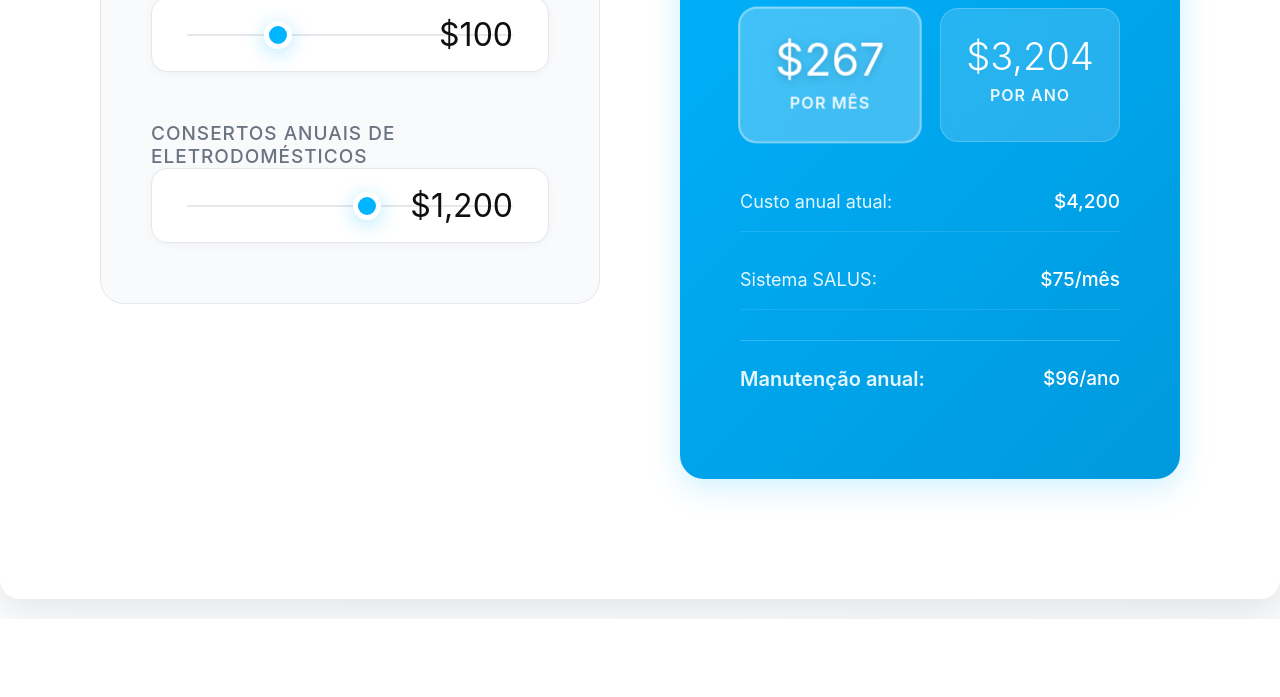
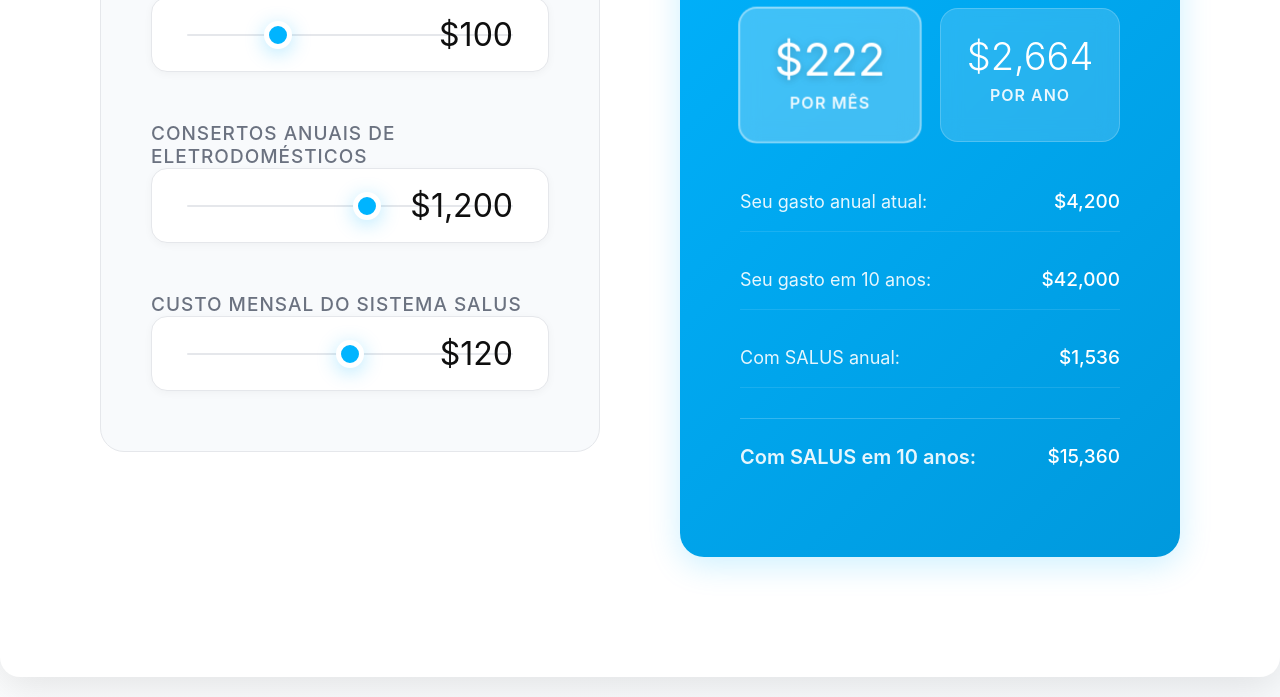
Before and after one commit to saluswater/calculadora, a plain HTML site: page index.html in a window 1280 px wide. Shown: the part 690-1387 px from the top of the page. Before the commit the page ends 1309 px from the top, so only its background shows below. Drawn offline with Linux system fonts and the light colour scheme.

Commit message:
V2 do app atualizado calculo com range de credito

```diff
--- a/index.html
+++ b/index.html
@@ -821,7 +821,7 @@
     <div class="app">
         <header class="controls">
             <button class="control-button" onclick="toggleLanguage()" aria-label="Toggle language" id="lang-toggle">
-                PT
+                EN
             </button>
             <button class="control-button" onclick="toggleTheme()" aria-label="Toggle theme" id="theme-toggle">
                 🌙
@@ -874,39 +874,56 @@
                             <div class="slider-value" id="repair-value">$1,200</div>
                         </div>
                     </div>
+
+                    <div class="input-group">
+                        <label class="input-label" id="label-salus">Custo mensal do sistema SALUS</label>
+                        <div class="slider-container">
+                            <input type="range"
+                                class="slider"
+                                min="100"
+                                max="140"
+                                value="120"
+                                id="salus-monthly">
+                            <div class="slider-value" id="salus-value">$120</div>
+                        </div>
+                    </div>
                 </div>
 
                 <div class="results-panel">
                     <h3 class="results-title" id="results-title">Economia em 10 Anos</h3>
 
                     <div class="savings-display">
-                        <div class="savings-amount" id="total-savings">$56,040</div>
+                        <div class="savings-amount" id="total-savings"></div>
                         <div class="savings-period" id="savings-period">Total Economizado</div>
                     </div>
 
                     <div class="savings-highlights">
                         <div class="savings-card monthly-highlight">
-                            <div class="savings-card-value" id="monthly-savings-highlight">$467</div>
+                            <div class="savings-card-value" id="monthly-savings-highlight"></div>
                             <div class="savings-card-label" id="monthly-label">Por Mês</div>
                         </div>
                         <div class="savings-card">
-                            <div class="savings-card-value" id="annual-savings-highlight">$5,604</div>
+                            <div class="savings-card-value" id="annual-savings-highlight"></div>
                             <div class="savings-card-label" id="annual-label">Por Ano</div>
                         </div>
                     </div>
 
                     <div class="breakdown">
                         <div class="breakdown-item">
-                            <span class="breakdown-label" id="label-current">Custo anual atual:</span>
-                            <span class="breakdown-value" id="current-cost">$6,040</span>
+                            <span class="breakdown-label" id="label-current-annual">Seu gasto anual atual:</span>
+                            <span class="breakdown-value" id="current-cost-annual"></span>
                         </div>
                         <div class="breakdown-item">
-                            <span class="breakdown-label" id="label-salus">Sistema SALUS:</span>
-                            <span class="breakdown-value" id="salus-cost">$75/mês</span>
+                            <span class="breakdown-label" id="label-current-10years">Seu gasto em 10 anos:</span>
+                            <span class="breakdown-value" id="current-cost-10years"></span>
                         </div>
                         <div class="breakdown-item">
-                            <span class="breakdown-label" id="label-maintenance">Manutenção anual:</span>
-                            <span class="breakdown-value">$96/ano</span>
+                            <span class="breakdown-label" id="label-salus-annual">Com SALUS anual:</span>
+                            <span class="breakdown-value" id="salus-cost-annual"></span>
+                        </div>
+                        <div class="breakdown-item">
+                            <span class="breakdown-label" id="label-salus-10years">Com SALUS em 10 anos:</span>
+                            <span class="breakdown-value" id="salus-cost-10years"></span>
                         </div>
                     </div>
                 </div>
@@ -922,28 +939,30 @@
                 labelWater: 'Gasto mensal com água engarrafada',
                 labelCleaning: 'Produtos de limpeza mensais',
                 labelRepair: 'Consertos anuais de eletrodomésticos',
+                labelSalus: 'Custo mensal do sistema SALUS',
                 resultsTitle: 'Economia em 10 Anos',
                 savingsPeriod: 'Total Economizado',
                 monthlyLabel: 'Por Mês',
                 annualLabel: 'Por Ano',
-                labelCurrent: 'Custo anual atual:',
-                labelSalus: 'Sistema SALUS:',
-                labelMaintenance: 'Manutenção anual:',
-                salusCost: '$75/mês'
+                labelCurrentAnnual: 'Seu gasto anual atual:',
+                labelCurrent10years: 'Seu gasto em 10 anos:',
+                labelSalusAnnual: 'Com SALUS anual:',
+                labelSalus10years: 'Com SALUS em 10 anos:'
             },
             'en': {
                 tagline: 'Water Purification Technology',
                 labelWater: 'Monthly Bottled Water Expense',
                 labelCleaning: 'Monthly Cleaning Products',
                 labelRepair: 'Annual Appliance Repairs',
+                labelSalus: 'Monthly SALUS System Cost',
                 resultsTitle: '10-Year Savings',
                 savingsPeriod: 'Total Saved',
                 monthlyLabel: 'Per Month',
                 annualLabel: 'Per Year',
-                labelCurrent: 'Current Annual Cost:',
-                labelSalus: 'SALUS System:',
-                labelMaintenance: 'Annual Maintenance:',
-                salusCost: '$75/month'
+                labelCurrentAnnual: 'Your current annual cost:',
+                labelCurrent10years: 'Your cost in 10 years:',
+                labelSalusAnnual: 'With SALUS annual:',
+                labelSalus10years: 'With SALUS in 10 years:'
             }
         };
 
@@ -976,7 +995,8 @@
             var langButton = document.getElementById('lang-toggle');
 
             body.className = body.className.replace(/lang-\w+/, 'lang-' + currentLang);
-            langButton.textContent = currentLang.toUpperCase();
+            // Botão mostra o idioma disponível para mudança, não o atual
+            langButton.textContent = currentLang === 'pt' ? 'EN' : 'PT';
 
             updateLanguage();
             try {
@@ -991,14 +1011,15 @@
             document.getElementById('label-water').textContent = t.labelWater;
             document.getElementById('label-cleaning').textContent = t.labelCleaning;
             document.getElementById('label-repair').textContent = t.labelRepair;
+            document.getElementById('label-salus').textContent = t.labelSalus;
             document.getElementById('results-title').textContent = t.resultsTitle;
             document.getElementById('savings-period').textContent = t.savingsPeriod;
             document.getElementById('monthly-label').textContent = t.monthlyLabel;
             document.getElementById('annual-label').textContent = t.annualLabel;
-            document.getElementById('label-current').textContent = t.labelCurrent;
-            document.getElementById('label-salus').textContent = t.labelSalus;
-            document.getElementById('label-maintenance').textContent = t.labelMaintenance;
-            document.getElementById('salus-cost').textContent = t.salusCost;
+            document.getElementById('label-current-annual').textContent = t.labelCurrentAnnual;
+            document.getElementById('label-current-10years').textContent = t.labelCurrent10years;
+            document.getElementById('label-salus-annual').textContent = t.labelSalusAnnual;
+            document.getElementById('label-salus-10years').textContent = t.labelSalus10years;
         }
 
         // Initialize saved preferences - Simple function
@@ -1016,158 +1037,93 @@
                 if (savedLang && (savedLang === 'pt' || savedLang === 'en')) {
                     currentLang = savedLang;
                     document.body.className = document.body.className.replace(/lang-\w+/, 'lang-' + currentLang);
-                    document.getElementById('lang-toggle').textContent = currentLang.toUpperCase();
+                    // Botão mostra o idioma disponível para mudança, não o atual
+                    document.getElementById('lang-toggle').textContent = currentLang === 'pt' ? 'EN' : 'PT';
                     updateLanguage();
+                } else {
+                    // Inicialização padrão - começa em PT, botão mostra EN
+                    document.getElementById('lang-toggle').textContent = 'EN';
                 }
             } catch(e) {
                 console.log('LocalStorage not available');
             }
         }
 
-        // Calculator variables
-        var waterSlider, cleaningSlider, repairSlider;
-        var waterValue, cleaningValue, repairValue;
-        var totalSavings, currentCost, monthlySavingsHighlight, annualSavingsHighlight;
-        var salusMonthlyCost = 75;
-        var salusAnnualMaintenance = 96;
+        // ------- util -------
+        const fmtUSD0 = n => n.toLocaleString('en-US', { style:'currency', currency:'USD', maximumFractionDigits:0 });
 
-        // Initialize calculator elements
-        function initCalculator() {
-            waterSlider = document.getElementById('water-expense');
-            cleaningSlider = document.getElementById('cleaning-expense');
-            repairSlider = document.getElementById('repair-expense');
-            waterValue = document.getElementById('water-value');
-            cleaningValue = document.getElementById('cleaning-value');
-            repairValue = document.getElementById('repair-value');
-            totalSavings = document.getElementById('total-savings');
-            currentCost = document.getElementById('current-cost');
-            monthlySavingsHighlight = document.getElementById('monthly-savings-highlight');
-            annualSavingsHighlight = document.getElementById('annual-savings-highlight');
+        // ------- estado -------
+        let booted = false;
+        const maint = 96;
 
-            // Add event listeners
-            waterSlider.addEventListener('input', handleSliderChange);
-            waterSlider.addEventListener('change', handleSliderChange);
-            cleaningSlider.addEventListener('input', handleSliderChange);
-            cleaningSlider.addEventListener('change', handleSliderChange);
-            repairSlider.addEventListener('input', handleSliderChange);
-            repairSlider.addEventListener('change', handleSliderChange);
-
-            // Initial calculation
-            updateDisplay();
-            calculate();
-            window.calculatorInitialized = true;
+        // ------- cálculo -------
+        function compute(w, c, r, salusMonthly){
+            const currentAnnual = w*12 + c*12 + r;
+            const salusAnnual  = salusMonthly*12 + maint;
+            const annualSavings = currentAnnual - salusAnnual;
+            return {
+                currentAnnual,
+                salusAnnual,
+                annualSavings,
+                monthlySavings: annualSavings/12,
+                tenYearSavings: annualSavings*10
+            };
         }
 
-        function handleSliderChange() {
-            updateDisplay();
-            calculate();
-        }
+        function render() {
+            const w = +document.getElementById('water-expense').value;
+            const c = +document.getElementById('cleaning-expense').value;
+            const r = +document.getElementById('repair-expense').value;
+            const s = +document.getElementById('salus-monthly').value;
 
-        function updateDisplay() {
-            var waterVal = parseInt(waterSlider.value);
-            var cleaningVal = parseInt(cleaningSlider.value);
-            var repairVal = parseInt(repairSlider.value);
+            const res = compute(w,c,r,s);
 
-            waterValue.textContent = '$' + waterVal.toLocaleString();
-            cleaningValue.textContent = '$' + cleaningVal.toLocaleString();
-            repairValue.textContent = '$' + repairVal.toLocaleString();
-        }
+            // clamp visual para UX
+            const posYear  = Math.max(res.annualSavings, 0);
+            const posMonth = Math.max(res.monthlySavings, 0);
+            const posTen   = Math.max(res.tenYearSavings, 0);
 
-        function calculate() {
-            var water = parseInt(waterSlider.value);
-            var cleaning = parseInt(cleaningSlider.value);
-            var repair = parseInt(repairSlider.value);
+            // Valores principais de economia (mantém em destaque)
+            document.getElementById('annual-savings-highlight').textContent  = fmtUSD0(posYear);
+            document.getElementById('monthly-savings-highlight').textContent = fmtUSD0(posMonth);
+            document.getElementById('total-savings').textContent             = fmtUSD0(posTen);
 
-            var currentAnnualCost = (water * 12) + (cleaning * 12) + repair;
-            var salusAnnualCost = (salusMonthlyCost * 12) + salusAnnualMaintenance;
-            var annualSavings = currentAnnualCost - salusAnnualCost;
-            var monthlySavings = annualSavings / 12;
-            var tenYearSavings = annualSavings * 10;
+            // Breakdown detalhado
+            document.getElementById('current-cost-annual').textContent = fmtUSD0(res.currentAnnual);
+            document.getElementById('current-cost-10years').textContent = fmtUSD0(res.currentAnnual * 10);
+            document.getElementById('salus-cost-annual').textContent = fmtUSD0(res.salusAnnual);
+            document.getElementById('salus-cost-10years').textContent = fmtUSD0(res.salusAnnual * 10);
 
-            // Update values immediately for iPad Safari
-            totalSavings.textContent = '$' + Math.round(tenYearSavings).toLocaleString();
-            currentCost.textContent = '$' + Math.round(currentAnnualCost).toLocaleString();
-            monthlySavingsHighlight.textContent = '$' + Math.round(monthlySavings).toLocaleString();
-            annualSavingsHighlight.textContent = '$' + Math.round(annualSavings).toLocaleString();
-        }
-
-        // Simple initialization for iPad Safari
-        function initApp() {
-            try {
-                initPreferences();
-                initCalculator();
-                console.log('App initialized successfully');
-            } catch (error) {
-                console.log('Error initializing app:', error);
-                // Fallback - try again in 500ms
-                setTimeout(function() {
-                    try {
-                        initCalculator();
-                    } catch (e) {
-                        console.log('Fallback initialization failed');
-                    }
-                }, 500);
+            // se negativo, explique
+            if (res.annualSavings < 0) {
+                document.getElementById('savings-period').textContent = 'Custo adicional em 10 anos';
+            } else {
+                document.getElementById('savings-period').textContent = 'Total Economizado';
             }
         }
 
-        // Multiple ways to ensure initialization for iPad Safari
-        if (document.readyState === 'loading') {
-            document.addEventListener('DOMContentLoaded', initApp);
-        } else {
-            initApp();
+        function wire(){
+            ['water-expense','cleaning-expense','repair-expense','salus-monthly']
+                .forEach(id => document.getElementById(id).addEventListener('input', () => {
+                    // atualiza os valores visuais dos sliders
+                    if (id==='water-expense')   document.getElementById('water-value').textContent   = fmtUSD0(+document.getElementById('water-expense').value).replace('.00','');
+                    if (id==='cleaning-expense')document.getElementById('cleaning-value').textContent= fmtUSD0(+document.getElementById('cleaning-expense').value).replace('.00','');
+                    if (id==='repair-expense')  document.getElementById('repair-value').textContent  = fmtUSD0(+document.getElementById('repair-expense').value).replace('.00','');
+                    if (id==='salus-monthly')   document.getElementById('salus-value').textContent   = fmtUSD0(+document.getElementById('salus-monthly').value).replace('.00','');
+                    render();
+                }));
         }
 
-        // Backup initialization
-        window.addEventListener('load', function() {
-            setTimeout(initApp, 100);
-        });
+        function initOnce(){
+            if (booted) return;
+            booted = true;
+            wire();
+            render();
+        }
 
-        // Emergency fallback - direct inline execution after short delay
-        setTimeout(function() {
-            if (!window.calculatorInitialized) {
-                try {
-                    var ws = document.getElementById('water-expense');
-                    var cs = document.getElementById('cleaning-expense');
-                    var rs = document.getElementById('repair-expense');
-
-                    if (ws && cs && rs) {
-                        ws.addEventListener('input', function() {
-                            var w = parseInt(ws.value);
-                            var c = parseInt(cs.value);
-                            var r = parseInt(rs.value);
-
-                            document.getElementById('water-value').textContent = '$' + w;
-                            document.getElementById('cleaning-value').textContent = '$' + c;
-                            document.getElementById('repair-value').textContent = '$' + r;
-
-                            var annual = (w * 12) + (c * 12) + r;
-                            var savings = annual - (75 * 12 + 96);
-                            var tenYear = savings * 10;
-
-                            document.getElementById('total-savings').textContent = '$' + Math.round(tenYear).toLocaleString();
-                            document.getElementById('current-cost').textContent = '$' + Math.round(annual).toLocaleString();
-                            document.getElementById('monthly-savings-highlight').textContent = '$' + Math.round(savings/12).toLocaleString();
-                            document.getElementById('annual-savings-highlight').textContent = '$' + Math.round(savings).toLocaleString();
-                        });
-
-                        cs.addEventListener('input', function() {
-                            ws.dispatchEvent(new Event('input'));
-                        });
-
-                        rs.addEventListener('input', function() {
-                            ws.dispatchEvent(new Event('input'));
-                        });
-
-                        // Initial calculation
-                        ws.dispatchEvent(new Event('input'));
-                        window.calculatorInitialized = true;
-                        console.log('Emergency fallback initialized');
-                    }
-                } catch(e) {
-                    console.log('Emergency fallback failed:', e);
-                }
-            }
-        }, 1000);
+        // inicialização estável (uma vez só)
+        document.addEventListener('DOMContentLoaded', initOnce);
+        window.addEventListener('load', initOnce);
 
         // Register Service Worker for PWA functionality
         if ('serviceWorker' in navigator) {
--- a/sw.js
+++ b/sw.js
@@ -1,4 +1,4 @@
-const CACHE_NAME = 'salus-calculator-v1';
+const CACHE_NAME = 'salus-calculator-v2';
 const urlsToCache = [
   './',
   './index.html',
```
Also changed, not shown: 4 other files.
